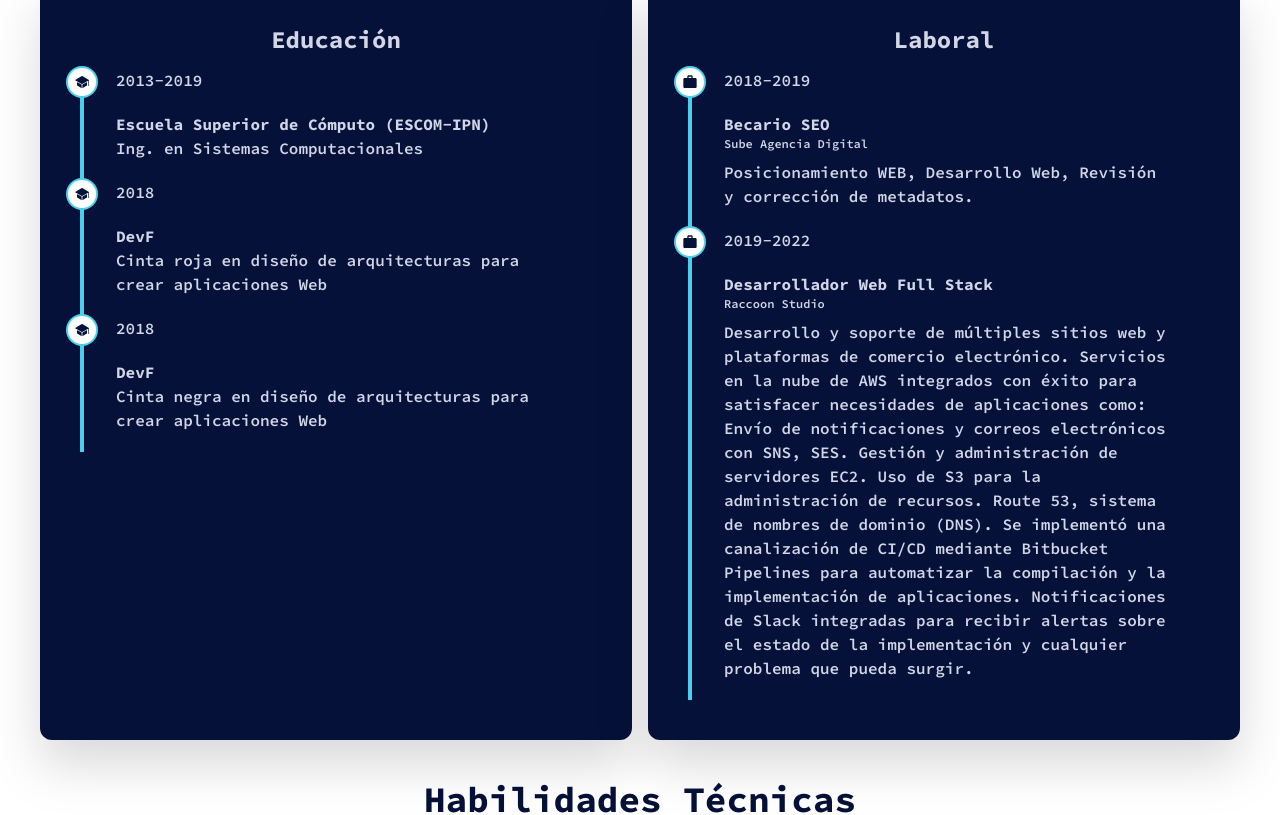
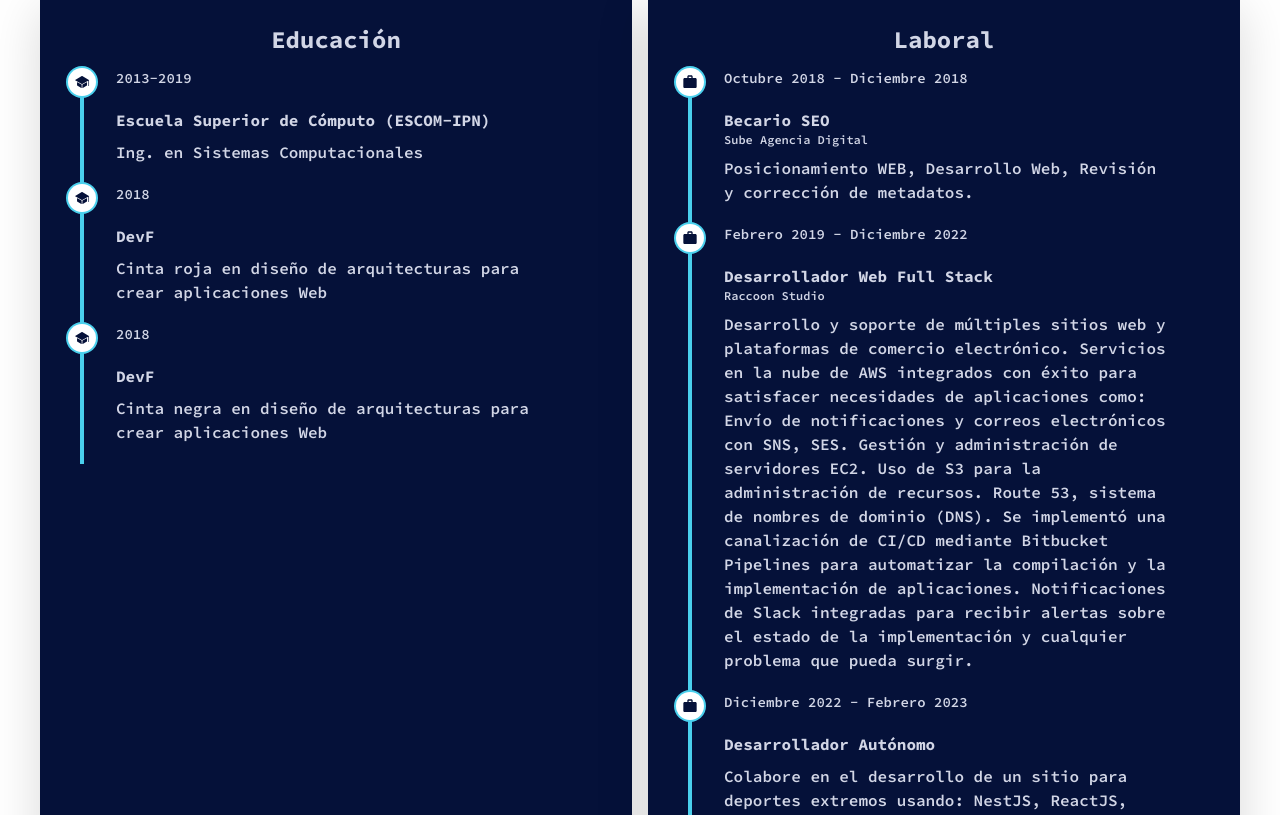
Before and after one commit to RicardoMeneses/portfolio-react, a React (Vite) app: page / in a window 1280 px wide. Shown: the part 2660-3475 px from the top of the page. Built offline with nearby package versions, Linux system fonts and the light colour scheme.

Commit message:
Update Experience

```diff
--- a/index.html
+++ b/index.html
@@ -15,8 +15,6 @@
       property="og:description"
       content="Desarrollador Web con más de tres años de experiencia en Full Stack con JavaScript / ReactJS / VueJS / NodeJS / MongoDB"
     />
-    <meta property="og:url" content="https://soyricardom.com/" />
-    <meta property="og:image" content="https://soyricardom.com/img/logo.png" />
     <link rel="icon" type="image/svg+xml" href="/favicon.ico" />
     <link rel="preconnect" href="https://fonts.googleapis.com" />
     <link rel="preconnect" href="https://fonts.gstatic.com" crossorigin />
@@ -41,7 +39,12 @@
     <meta name="msapplication-TileColor" content="#ffffff" />
     <meta name="msapplication-TileImage" content="/ms-icon-144x144.png" />
     <meta name="theme-color" content="#ffffff" />
-    <title>Ricardo Meneses Morales</title>
+    <meta property="og:url" content="https://soyricardom.com/" />
+    <meta property="og:image" content="https://soyricardom.com/img/logo.png" />
+    <meta property="og:image:secure_url" content="https://soyricardom.com/img/logo.png" />
+    <meta property="og:image:type" content="image/png" />
+    <meta property="og:image:alt" content="website image" />
+    <title>Ricardo Meneses Morales - Portafolio</title>
   </head>
   <body
     class="bg-white dark:bg-[radial-gradient(ellipse_at_bottom,_var(--tw-gradient-stops))] from-from to-to"
--- a/src/components/cards/Experience.tsx
+++ b/src/components/cards/Experience.tsx
@@ -22,10 +22,10 @@ const Experience: React.FC<ExperienceProps> = ({ type, items }) => {
               <IoIosSchool className=' text-darkblue' />
             )}
           </div>
-          <p className='mb-5'>{item.years}</p>
+          <p className='mb-5 text-sm'>{item.years}</p>
           <p className='font-bold'>{item.title}</p>
           {item.name && <p className='text-xs mb-2'>{item.name}</p>}
-          <p className='pb-5'>{item.description}</p>
+          <p className='pb-5 mt-2'>{item.description}</p>
         </div>
       ))}
     </div>
--- a/src/locales/en/common.json
+++ b/src/locales/en/common.json
@@ -43,7 +43,12 @@
     "black": "Black ribbon in architecture design to create Web applications",
     "seo": "SEO Intern",
     "seoDescription": "WEB positioning, Web Development, Review and correction of metadata.",
+    "seoDate": "October 2018 - December 2018",
     "raccoon": "Development and support of multiple websites and e-commerce platforms. Successfully integrated AWS cloud services to fulfill application needs like: Sending notifications and emails with SNS, SES. Management and administration of EC2 servers. Use of S3 for resources administration. Route 53, Domain Name System (DNS). A CI/CD pipeline was implemented using Bitbucket Pipelines to automate the build and deployment of applications. Built-in Slack notifications to receive alerts on the status of the implementation and any issues that may arise.",
+    "raccoonDate": "February 2019 - December 2022",
+    "freelance": "Freelance Developer",
+    "freelanceDescription": "I collaborated in the development of a site for extreme sports using: NestJS, ReactJS, NextJS, multilingual support using i18n, use of multiple currencies to display depending on the country. Personal site development using: ReactJS, NextJS, Tailwind CSS, multilingual support with i18n.",
+    "freelanceDate": "December 2022 - February 2023",
     "softSkills": "Soft Skills",
     "communication": "Communication",
     "teamwork": "Teamwork",
--- a/src/locales/es/common.json
+++ b/src/locales/es/common.json
@@ -43,7 +43,12 @@
     "black": "Cinta negra en diseño de arquitecturas para crear aplicaciones Web",
     "seo": "Becario SEO",
     "seoDescription": "Posicionamiento WEB, Desarrollo Web, Revisión y corrección de metadatos.",
+    "seoDate": "Octubre 2018 - Diciembre 2018",
     "raccoon": "Desarrollo y soporte de múltiples sitios web y plataformas de comercio electrónico. Servicios en la nube de AWS integrados con éxito para satisfacer necesidades de aplicaciones como: Envío de notificaciones y correos electrónicos con SNS, SES. Gestión y administración de servidores EC2. Uso de S3 para la administración de recursos. Route 53, sistema de nombres de dominio (DNS). Se implementó una canalización de CI/CD mediante Bitbucket Pipelines para automatizar la compilación y la implementación de aplicaciones. Notificaciones de Slack integradas para recibir alertas sobre el estado de la implementación y cualquier problema que pueda surgir.",
+    "raccoonDate": "Febrero 2019 - Diciembre 2022",
+    "freelance": "Desarrollador Autónomo",
+    "freelanceDescription": "Colabore en el desarrollo de un sitio para deportes extremos usando: NestJS, ReactJS, NextJS, soporte multilingüe usando i18n, uso de múltiples monedas para mostrar dependiendo del país. Desarrollo de sitio personal usando: ReactJS, NextJS , Tailwind CSS, soporte multilingüe con i18n.",
+    "freelanceDate": "Diciembre 2022 - Febrero 2023",
     "softSkills": "Habilidades blandas",
     "communication": "Comunicación",
     "teamwork": "Trabajo en equipo",
--- a/src/pages/Home.tsx
+++ b/src/pages/Home.tsx
@@ -93,16 +93,21 @@ const Home = () => {
 
   const labor = [
     {
-      years: '2018-2019',
+      years: t('resume.seoDate'),
       title: t('resume.seo'),
       name: 'Sube Agencia Digital',
       description: t('resume.seoDescription'),
     },
     {
-      years: '2019-2022',
+      years: t('resume.raccoonDate'),
       title: t('home.developer'),
       name: 'Raccoon Studio',
       description: t('resume.raccoon'),
+    },
+    {
+      years: t('resume.freelanceDate'),
+      title: t('resume.freelance'),
+      description: t('resume.freelanceDescription'),
     },
   ];
 
```
